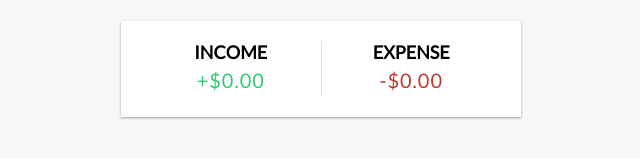
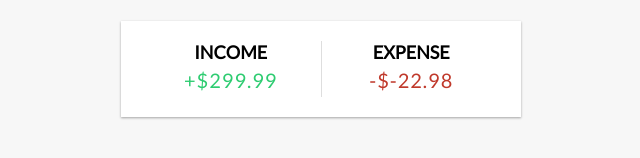
Before and after one commit to YxxgSxxl/vue-expense-tracker, a Vue app: page / in a window 1280 px wide. Shown: the part 150-308 px from the top of the page, without its empty margins (319-959 px from the left). Built offline with nearby package versions, Linux system fonts and the light colour scheme.

Commit message:
feat: added income and expenses values

```diff
--- a/src/App.vue
+++ b/src/App.vue
@@ -7,16 +7,38 @@
 
 import { ref, computed } from 'vue';
 
+// Get transactions
 const transactions: any = ref([
     { id: 1, name: 'Flower', amount: -19.99 },
     { id: 2, name: 'Salary', amount: 299.99 },
     { id: 3, name: 'Pudding', amount: -2.99 },
 ])
 
+// Get total
 const total = computed(() => {
   return transactions.value.reduce((acc, transaction) => {
     return acc + transaction.amount;
   }, 0)
+});
+
+// Get incomes
+const income = computed(() => {
+  return transactions.value
+  .filter((transaction) => transaction.amount > 0)
+  .reduce((acc, transaction) => {
+    return acc + transaction.amount;
+  }, 0)
+  .toFixed(2);
+});
+
+// Get expenses
+const expenses = computed(() => {
+  return transactions.value
+  .filter((transaction) => transaction.amount < 0)
+  .reduce((acc, transaction) => {
+    return acc + transaction.amount;
+  }, 0)
+  .toFixed(2);
 });
 </script>
 
@@ -25,7 +47,7 @@
     <Header />
 
     <Balance :total="total"/>
-    <IncomeExpenses />
+    <IncomeExpenses :income="income" :expenses="expenses"/>
     <TransactionList :transactions="transactions" />
     <AddTransaction />
   </div>
--- a/src/components/IncomeExpenses.vue
+++ b/src/components/IncomeExpenses.vue
@@ -1,15 +1,29 @@
 <script setup lang="ts">
+import { defineProps } from 'vue';
+
+// Defining all props we need
+const props = defineProps({
+    income: {
+        type: Number,
+        required: true,
+    },
+
+    expenses: {
+        type: Number,
+        required: true,
+    }
+});
 </script>
 
 <template>
     <div class="inc-exp-container">
         <div>
             <h4>Income</h4>
-            <p id="money-plus" class="money plus">+$0.00</p>
+            <p id="money-plus" class="money plus">+${{ props.income }}</p>
         </div>
         <div>
             <h4>Expense</h4>
-            <p id="money-minus" class="money minus">-$0.00</p>
+            <p id="money-minus" class="money minus">-${{ props.expenses }}</p>
         </div>
     </div>
 </template>
```
